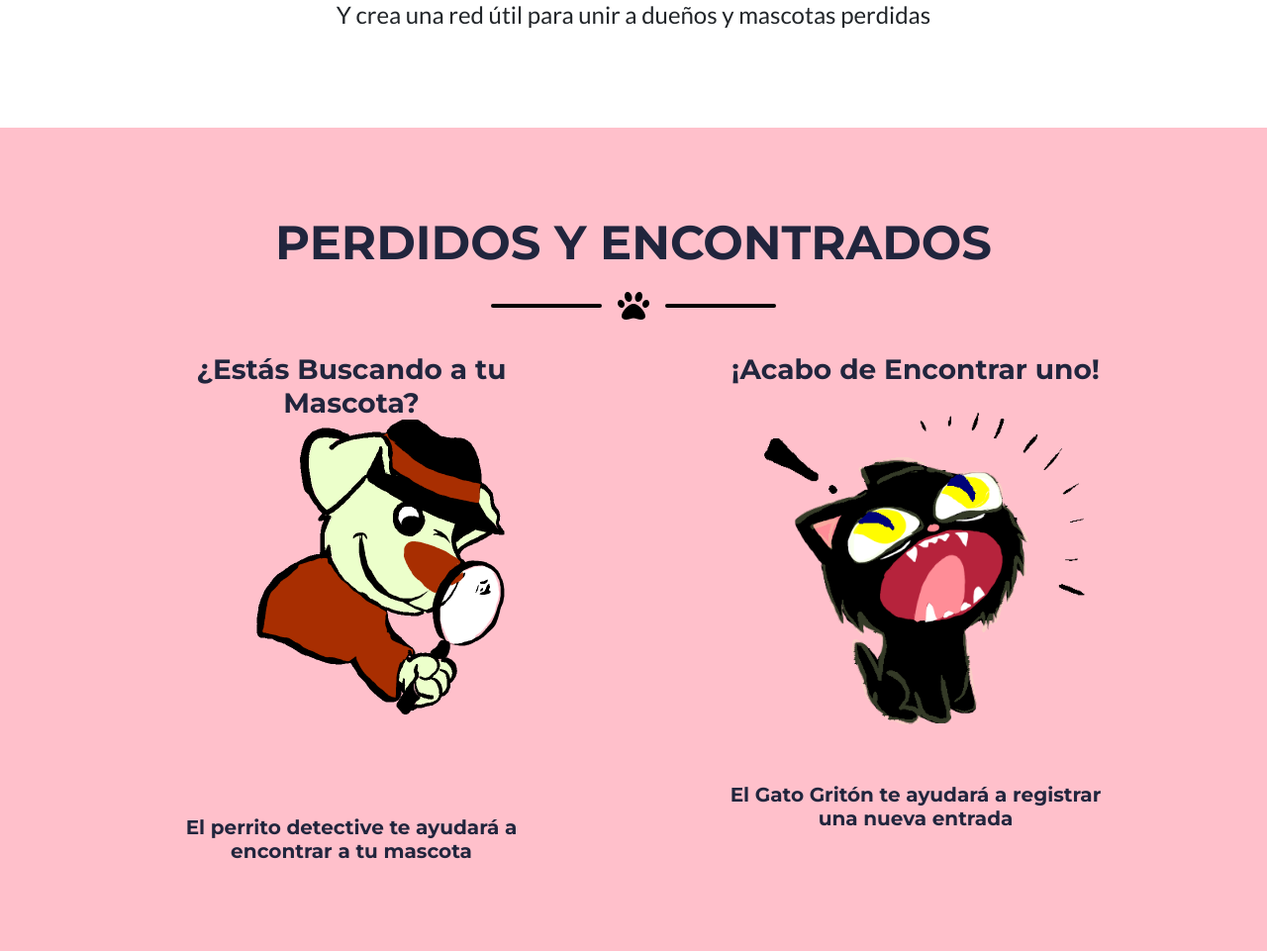
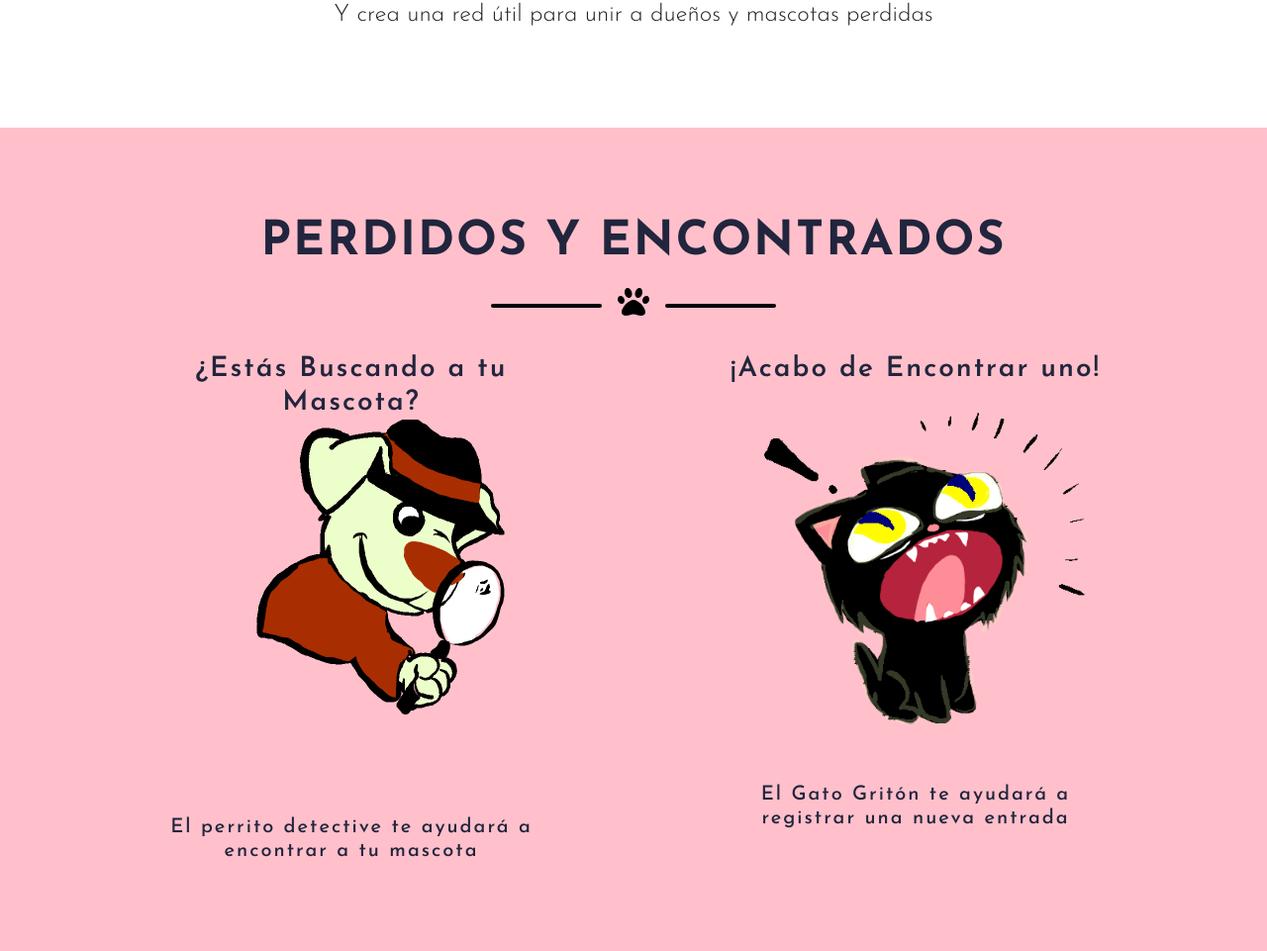
Before and after one commit to NicoleBarra/SalvandoHuellitas, a website: page public/index.html in a window 1280 px wide. Shown: the part 711-1672 px from the top of the page at 99% size. Drawn offline with nearby package versions, Linux system fonts and the light colour scheme; files whose address does not match are found by name.

Commit message:
Se agregaron los archivos de  SCSS, Hovers, Imports y Disenio Basico

```diff
--- /dev/null
+++ b/public/css/_body.scss
@@ -0,0 +1,38 @@
+/* T A G ' S  __ E N __ M O D I F I C A C I Ó N
+♥ <body>
+♥ <h1>
+*/
+/* C O L O R E S __ S A L V A N D O __ H U E L L I T A S*/
+$colorPrimarioSalvandoHuellitas: rgb(250, 219, 199) ;
+$colorSecundarioSalvandoHuellitas: rgb(255, 204, 153) ;
+/* E D I C I Ó N      B O D Y*/
+body {
+    font-family: 'Josefin Sans';
+    font-weight: 200;
+}
+/* E D I C I Ó N      H 1*/
+h1 {
+    font-family: 'Josefin Sans';
+    color: $colorPrimarioSalvandoHuellitas;
+    font-weight: 800;
+    letter-spacing: 2px;
+}
+/* E D I C I Ó N      H 2*/
+h2 {
+    font-family: 'Josefin Sans';
+    color: $colorSecundarioSalvandoHuellitas;
+    font-weight: 800;
+    letter-spacing: 2px;
+}
+/* E D I C I Ó N      H 3*/
+h3 {
+    font-family: 'Josefin Sans';
+    font-weight: 600;
+    letter-spacing: 2px;
+}
+/* E D I C I Ó N      H 5*/
+h5 {
+    font-family: 'Josefin Sans';
+    font-weight: 500;
+    letter-spacing: 2px;
+}
--- /dev/null
+++ b/public/css/_masterHead.scss
@@ -0,0 +1,24 @@
+/* T A G ' S  __ E N __ M O D I F I C A C I Ó N
+♥ h1 (Hover)
+
+C L A S E S __ E N __ M O  D I F I C A C I Ó N
+♡ .masthead
+♡ .divider-custom-icon
+*/
+/* C O L O R E S __ S A L V A N D O __ H U E L L I T A S*/
+$colorPrimarioSalvandoHuellitas: rgb(250, 219, 199) ;
+$colorSecundarioSalvandoHuellitas: rgb(255, 204, 153) ;
+/* E D I C I Ó N    M A S T  H E A  D ___  D I V I D E R - C U S  T O M - I C O N*/
+.masthead {
+    display: flex;
+    &:hover {
+        h1 {
+             color: black;
+             transition: color 3s ease-out;
+        }
+        .divider-custom-icon {
+                font-size: 50px;
+                transition: font-size .5s ease-out;
+        }
+    }
+}
--- /dev/null
+++ b/public/css/_navbar.scss
@@ -0,0 +1,11 @@
+/* T A G ' S  __ E N __ M O D I F I C A C I Ó N
+♥ <a>
+*/
+/* C O L O R E S __ S A L V A N D O __ H U E L L I T A S*/
+$colorPrimarioSalvandoHuellitas: rgb(250, 219, 199) ;
+$colorSecundarioSalvandoHuellitas: rgb(255, 204, 153) ;
+/* E D I C I Ó N      A*/
+a {
+    font-family: 'Josefin Sans';
+    letter-spacing: 3px;
+}
--- /dev/null
+++ b/public/css/_pageSectionPYE.scss
@@ -0,0 +1,22 @@
+/*
+C L A S E S __ E N __ M O  D I F I C A C I Ó N
+♡ .page-section
+♡ .divider-custom-icon
+*/
+/* C O L O R E S __ S A L V A N D O __ H U E L L I T A S*/
+$colorPrimarioSalvandoHuellitas: rgb(250, 219, 199) ;
+$colorSecundarioSalvandoHuellitas: rgb(255, 204, 153) ;
+/* E D I C I Ó N    P A G E S E C T I O N ___  D I V I D E R - C U S  T O M - I C O N*/
+.page-section {
+    display: flex;
+    &:hover {
+        h3 {
+             color: red;
+             transition: color .5s ease-out;
+        }
+        .divider-custom-icon {
+                font-size: 50px;
+                transition: font-size .5s ease-out;
+        }
+    }
+}
--- /dev/null
+++ b/public/css/styles_2.scss
@@ -0,0 +1,10 @@
+/* E s t i l o s __ P a d r e*/
+@import './styles.css';
+/* E s t i l o s __ B o d y */
+@import "./body";
+/* E s t i l o s __ N a v B a r */
+@import "./navbar";
+/* E s t i l o s __ M a s t e r H e a d */
+@import "./masterHead";
+/* E s t i l o s __ S e c c i ó n _ P e r d i d o s Y E n c o n t r a d o s */
+@import "./pageSectionPYE";
--- a/public/index.html
+++ b/public/index.html
@@ -13,8 +13,9 @@
         <!-- Google fonts-->
         <link href="https://fonts.googleapis.com/css?family=Montserrat:400,700" rel="stylesheet" type="text/css" />
         <link href="https://fonts.googleapis.com/css?family=Lato:400,700,400italic,700italic" rel="stylesheet" type="text/css" />
+        <link href="https://fonts.googleapis.com/css2?family=Josefin+Sans:ital,wght@0,100;0,200;0,300;0,400;0,500;0,600;0,700;1,100;1,200;1,300;1,400;1,500;1,600;1,700&display=swap" rel="stylesheet">
         <!-- Core theme CSS (includes Bootstrap)-->
-        <link href="css/styles.css" rel="stylesheet" />
+        <link href="css/styles_2.css" rel="stylesheet" />
     </head>
     <body id="page-top">
         <!-- Navigation-->
```
Also changed, not shown: public/css/styles_2.css (added), 1 other file.
